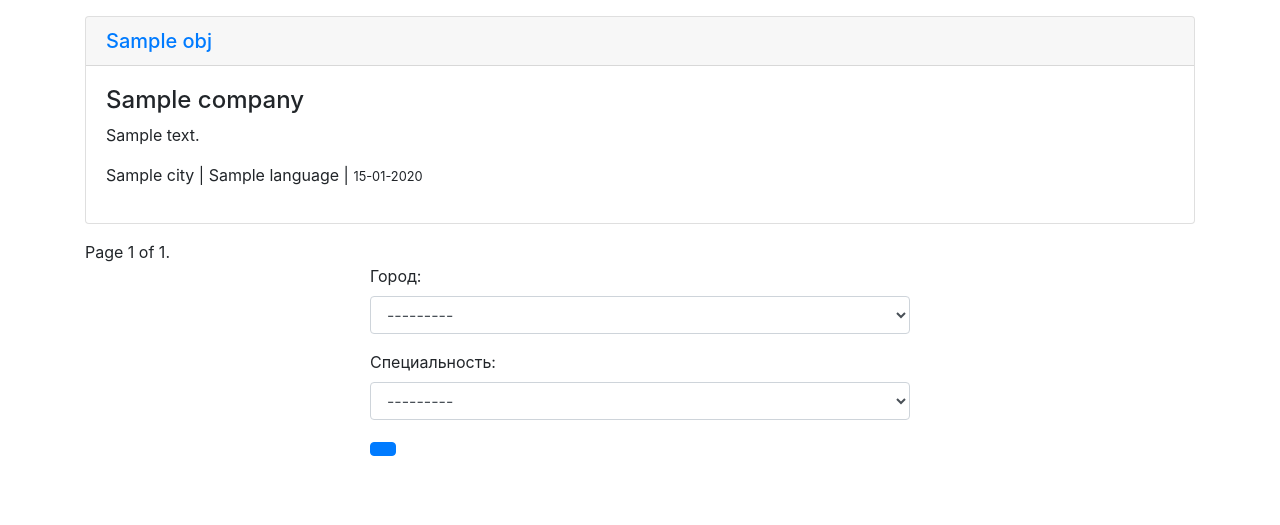
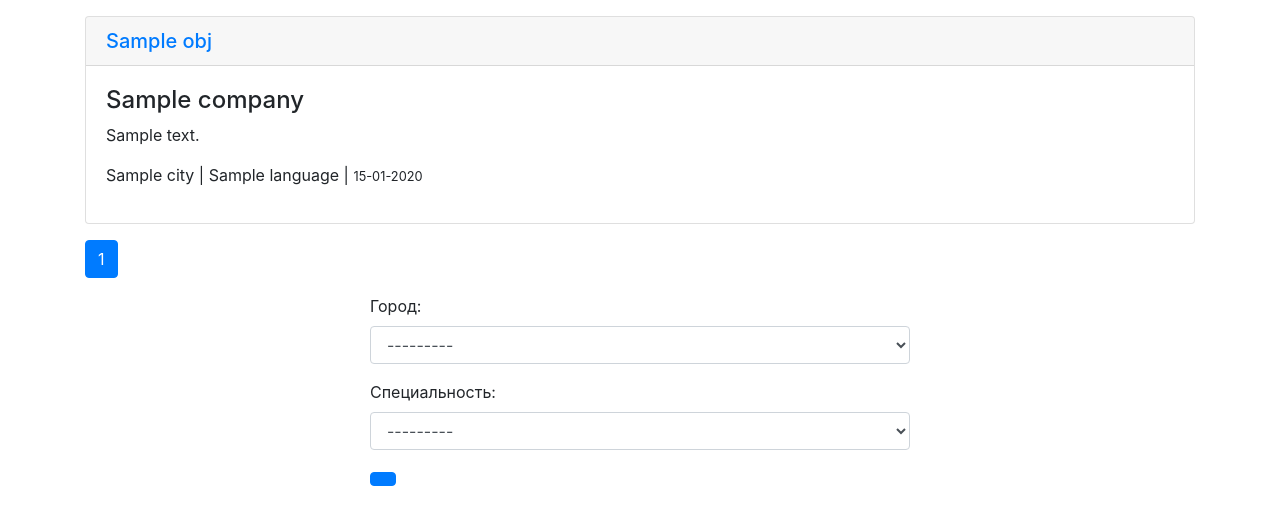
Before and after one commit to girgenson/scraping_service, a Django app: template scraping/templates/scraping/list.html in a window 1280 px wide. Shown: the part 56-581 px from the top of the page. Run offline with Django 3.2, Linux system fonts and the light colour scheme; tables that the repository leaves empty hold one stand-in row (values such as "Sample post"); the template is opened without the code that fills it: values that come from a table or form of the project are taken from there, most other values are stand-ins (such as "Sample title", 1, 10 or a date in 2020); some libraries are stand-ins or nearby versions.

Commit message:
Added pagination displaing all page range

```diff
--- a/scraping/templates/scraping/list.html
+++ b/scraping/templates/scraping/list.html
@@ -18,27 +18,57 @@
         <h3 class="my-4 text-center">К сожалению, по вашему запросу ничего не найдено</h3>
     {% endfor %}
 
-    <div class="row">
-        <div class="col">
-            <div class="pagination">
-                <span class="step-links">
-                    {% if object_list.has_previous %}
-                        <a href="?page=1">&laquo; first</a>
-                        <a href="?city={{ city }}&language={{ language }}&page={{ object_list.previous_page_number }}">previous</a>
-                    {% endif %}
 
-                    <span class="current">
-                        Page {{ object_list.number }} of {{ object_list.paginator.num_pages }}.
-                    </span>
+    <nav aria-label="Page navigation">
+      <ul class="pagination">
+        {% if object_list.has_previous %}
+            <li class="page-item">
+              <a class="page-link" href="?city={{ city }}&language={{ language }}&page={{ object_list.previous_page_number }}" aria-label="Previous">
+                <span aria-hidden="true">&laquo;</span>
+              </a>
+            </li>
+        {%  endif %}
 
-                    {% if object_list.has_next %}
-                        <a href="?city={{ city }}&language={{ language }}&page={{ object_list.next_page_number }}">next</a>
-                        <a href="?city={{ city }}&language={{ language }}&page={{ object_list.paginator.num_pages }}">last &raquo;</a>
-                    {% endif %}
-                </span>
-            </div>
-        </div>
-    </div>
+        {% for page in object_list.paginator.page_range %}
+            <li class="page-item {% if page == object_list.number %} active {% endif %}">
+                <a class="page-link" href="?city={{ city }}&language={{ language }}&page={{ page }}">{{ page }}</a>
+            </li>
+        {% endfor %}
+
+        {% if object_list.has_next %}
+            <li class="page-item">
+              <a class="page-link" href="list?city={{ city }}&language={{ language }}&page={{ object_list.next_page_number }}" aria-label="Next">
+                <span aria-hidden="true">&raquo;</span>
+              </a>
+            </li>
+        {% endif %}
+      </ul>
+    </nav>
+
+
+
+
+{#    <div class="row">#}
+{#        <div class="col">#}
+{#            <div class="pagination">#}
+{#                <span class="step-links">#}
+{#                    {% if object_list.has_previous %}#}
+{#                        <a href="?city={{ city }}&language={{ language }}&page=1">&laquo; first</a>#}
+{#                        <a href="?city={{ city }}&language={{ language }}&page={{ object_list.previous_page_number }}">previous</a>#}
+{#                    {% endif %}#}
+{##}
+{#                    <span class="current">#}
+{#                        Page {{ object_list.number }} of {{ object_list.paginator.num_pages }}.#}
+{#                    </span>#}
+{##}
+{#                    {% if object_list.has_next %}#}
+{#                        <a href="?city={{ city }}&language={{ language }}&page={{ object_list.next_page_number }}">next</a>#}
+{#                        <a href="?city={{ city }}&language={{ language }}&page={{ object_list.paginator.num_pages }}">last &raquo;</a>#}
+{#                    {% endif %}#}
+{#                </span>#}
+{#            </div>#}
+{#        </div>#}
+{#    </div>#}
 
 
     <div class="row">
```
